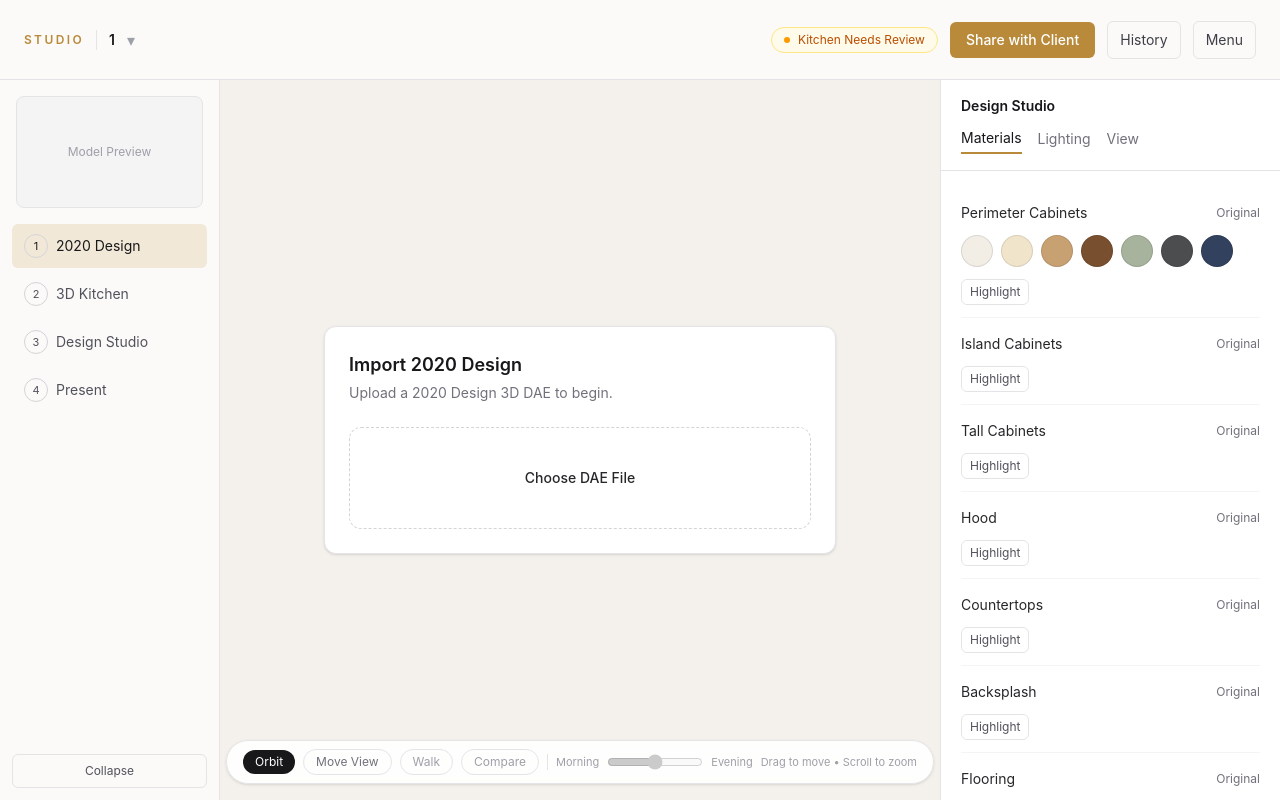
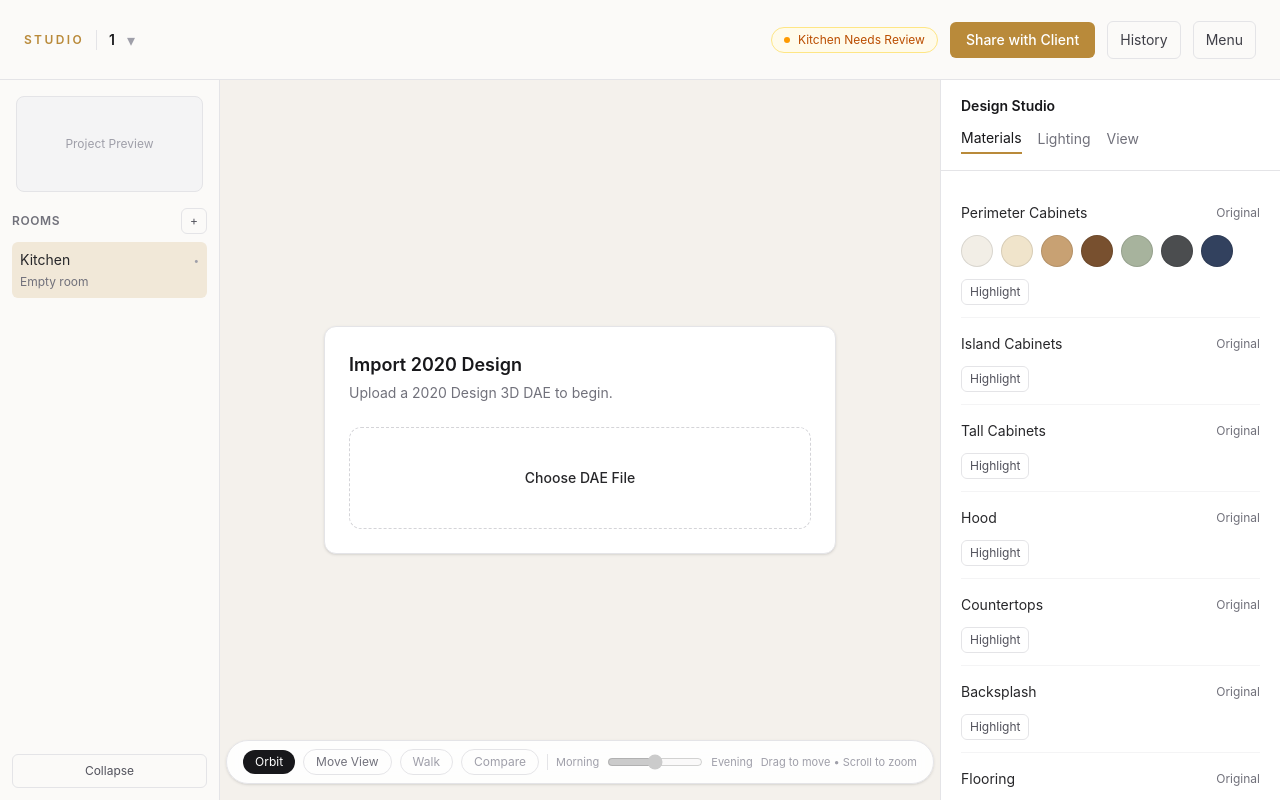
Before and after one commit to cabinetgenies/DesignStudio, a Next.js app: page /projects/1/studio-v2 in a window 1280 px wide. Built offline with nearby package versions, Linux system fonts and the light colour scheme.

Commit message:
feat(studio-v2): organize designs by room

```diff
--- a/components/studio-v2/StudioV2Shell.tsx
+++ b/components/studio-v2/StudioV2Shell.tsx
@@ -8,10 +8,11 @@ import type { V2MaterialSelections } from "@/lib/studio-v2/v2-viewer";
 import type { V2MaterialZone } from "@/lib/studio-v2/materials";
 import type { V2ClassificationSummary } from "@/lib/studio-v2/runtime-classify";
 import { V2_ZONE_LABELS } from "@/lib/studio-v2/materials";
-import V2WorkflowRail, { type V2Stage } from "./V2WorkflowRail";
+import V2RoomsSidebar from "./V2RoomsSidebar";
 import V2StudioHeader from "./V2StudioHeader";
 import V2DesignPanel from "./V2DesignPanel";
 import V2ViewportControls from "./V2ViewportControls";
+import { createRoom, type StudioRoom, type StudioRoomType } from "@/lib/studio-v2/rooms";
 
 type Status =
   | "Reading file"
@@ -22,7 +23,9 @@ type Status =
   | "Import failed";
 
 export default function StudioV2Shell({ projectName }: { projectName: string }) {
-  const [stage, setStage] = useState<V2Stage>("upload");
+  const [stage, setStage] = useState<"upload" | "review" | "finishes" | "viewer">(
+    "upload",
+  );
   const [status, setStatus] = useState<Status>("Reading file");
   const [fileName, setFileName] = useState<string | null>(null);
   const [fileSize, setFileSize] = useState<number | null>(null);
@@ -38,6 +41,9 @@ export default function StudioV2Shell({ projectName }: { projectName: string })
   );
   const [runtimeSummary, setRuntimeSummary] =
     useState<V2ClassificationSummary | null>(null);
+  const initialRoom = createRoom("kitchen");
+  const [rooms, setRooms] = useState<StudioRoom[]>([initialRoom]);
+  const [activeRoomId, setActiveRoomId] = useState<string>(initialRoom.id);
   const [loadError, setLoadError] = useState<string | null>(null);
   const viewerRef = useRef<V2ViewportHandle | null>(null);
 
@@ -59,6 +65,18 @@ export default function StudioV2Shell({ projectName }: { projectName: string })
       setDaeXml(processed.xml);
       setDiagnostics(processed);
       setAssemblies(classifyDaeAssemblies(processed.xml));
+      setRooms((current) =>
+        current.map((room) =>
+          room.id === activeRoomId
+            ? {
+                ...room,
+                daeFileName: file.name,
+                status: "ready",
+                error: null,
+              }
+            : room,
+        ),
+      );
       setStatus(
         processed.duplicateIdCount > 0 || processed.missingTextures.length > 0
           ? "Kitchen needs review"
@@ -91,12 +109,42 @@ export default function StudioV2Shell({ projectName }: { projectName: string })
 
       <div className="flex min-h-0 flex-1">
         {!presenting ? (
-          <V2WorkflowRail
-            stage={stage}
-            fileName={fileName}
+          <V2RoomsSidebar
+            rooms={rooms}
+            activeRoomId={activeRoomId}
             collapsed={leftRailCollapsed}
             onCollapse={() => setLeftRailCollapsed((value) => !value)}
-            onStage={setStage}
+            onSelect={(id) => setActiveRoomId(id)}
+            onAddRoom={(type: StudioRoomType, name: string) => {
+              const room = createRoom(type, name);
+              setRooms((current) => [...current, room]);
+              setActiveRoomId(room.id);
+              setStage("upload");
+              setDaeXml(null);
+              setFileName(null);
+              setAssemblies([]);
+              setSelections({});
+              viewerRef.current?.clearModel();
+            }}
+            onRemoveRoom={(id) => {
+              if (rooms.length === 1) {
+                setRooms((current) =>
+                  current.map((room) =>
+                    room.id === id
+                      ? { ...room, daeFileName: null, status: "empty" as const }
+                      : room,
+                  ),
+                );
+                setDaeXml(null);
+                setFileName(null);
+                viewerRef.current?.clearModel();
+              } else {
+                setRooms((current) => current.filter((room) => room.id !== id));
+                if (activeRoomId === id) {
+                  setActiveRoomId(rooms[0].id);
+                }
+              }
+            }}
           />
         ) : null}
 
--- /dev/null
+++ b/components/studio-v2/V2RoomsSidebar.tsx
@@ -0,0 +1,146 @@
+"use client";
+
+import { useState } from "react";
+import type { StudioRoom, StudioRoomType } from "@/lib/studio-v2/rooms";
+import { ROOM_TYPE_LABELS } from "@/lib/studio-v2/rooms";
+
+export default function V2RoomsSidebar({
+  rooms,
+  activeRoomId,
+  collapsed,
+  onCollapse,
+  onSelect,
+  onAddRoom,
+  onRemoveRoom,
+}: {
+  rooms: StudioRoom[];
+  activeRoomId: string | null;
+  collapsed: boolean;
+  onCollapse: () => void;
+  onSelect: (id: string) => void;
+  onAddRoom: (type: StudioRoomType, name: string) => void;
+  onRemoveRoom: (id: string) => void;
+}) {
+  const [addOpen, setAddOpen] = useState(false);
+  const [newName, setNewName] = useState("");
+  const [newType, setNewType] = useState<StudioRoomType>("kitchen");
+
+  return (
+    <aside
+      className={`flex shrink-0 flex-col border-r border-zinc-200 bg-[#fbfaf8] ${
+        collapsed ? "w-16" : "w-[220px]"
+      }`}
+    >
+      <div className="p-4">
+        <div className="flex h-24 items-center justify-center rounded-lg border border-zinc-200 bg-zinc-100 text-xs text-zinc-400">
+          {collapsed ? "•••" : "Project Preview"}
+        </div>
+      </div>
+
+      <div className="flex items-center justify-between px-3 pb-2">
+        {!collapsed ? <span className="text-xs font-semibold uppercase tracking-wider text-zinc-500">Rooms</span> : null}
+        <button
+          type="button"
+          onClick={() => setAddOpen((value) => !value)}
+          className="rounded-md border border-zinc-200 px-2 py-1 text-xs text-zinc-600 hover:bg-white"
+        >
+          +
+        </button>
+      </div>
+
+      {addOpen ? (
+        <div className="mx-3 mb-3 rounded-md border border-zinc-200 bg-white p-2">
+          <input
+            value={newName}
+            onChange={(e) => setNewName(e.target.value)}
+            placeholder="Room name"
+            className="mb-2 w-full rounded border border-zinc-200 px-2 py-1 text-sm"
+          />
+          <select
+            value={newType}
+            onChange={(e) => {
+              const type = e.target.value as StudioRoomType;
+              setNewType(type);
+              setNewName(ROOM_TYPE_LABELS[type]);
+            }}
+            className="mb-2 w-full rounded border border-zinc-200 px-2 py-1 text-sm"
+          >
+            {Object.entries(ROOM_TYPE_LABELS).map(([key, label]) => (
+              <option key={key} value={key}>
+                {label}
+              </option>
+            ))}
+          </select>
+          <div className="flex gap-1">
+            <button
+              type="button"
+              onClick={() => {
+                onAddRoom(newType, newName.trim() || ROOM_TYPE_LABELS[newType]);
+                setAddOpen(false);
+              }}
+              className="rounded-md bg-zinc-900 px-2 py-1 text-xs text-white"
+            >
+              Create
+            </button>
+            <button
+              type="button"
+              onClick={() => setAddOpen(false)}
+              className="rounded-md border border-zinc-200 px-2 py-1 text-xs text-zinc-600"
+            >
+              Cancel
+            </button>
+          </div>
+        </div>
+      ) : null}
+
+      <nav className="flex-1 overflow-y-auto px-3">
+        {rooms.map((room) => {
+          const active = room.id === activeRoomId;
+          return (
+            <div
+              key={room.id}
+              className={`mb-1 rounded-md px-2 py-2 ${
+                active ? "bg-[#f1e8d8]" : "hover:bg-zinc-100"
+              }`}
+            >
+              <button
+                type="button"
+                onClick={() => onSelect(room.id)}
+                className="flex w-full items-center justify-between text-left"
+              >
+                {!collapsed ? (
+                  <span className="text-sm text-zinc-800">{room.name}</span>
+                ) : null}
+                <span className="text-[10px] text-zinc-400">
+                  {room.status === "ready" ? "✓" : "•"}
+                </span>
+              </button>
+              {!collapsed && active ? (
+                <div className="mt-1 text-xs text-zinc-500">
+                  {room.daeFileName ?? "Empty room"}
+                </div>
+              ) : null}
+              {!collapsed && active && room.daeFileName ? (
+                <button
+                  type="button"
+                  onClick={() => onRemoveRoom(room.id)}
+                  className="mt-1 text-xs text-red-600 hover:underline"
+                >
+                  Remove model
+                </button>
+              ) : null}
+            </div>
+          );
+        })}
+      </nav>
+
+      <button
+        type="button"
+        onClick={onCollapse}
+        className="m-3 rounded-md border border-zinc-200 px-3 py-2 text-xs text-zinc-600 hover:bg-white"
+      >
+        {collapsed ? "Expand" : "Collapse"}
+      </button>
+    </aside>
+  );
+}
--- /dev/null
+++ b/lib/studio-v2/rooms.ts
@@ -0,0 +1,42 @@
+export type StudioRoomType =
+  | "kitchen"
+  | "primary-bathroom"
+  | "guest-bathroom"
+  | "laundry"
+  | "closet"
+  | "other";
+
+export interface StudioRoom {
+  id: string;
+  name: string;
+  type: StudioRoomType;
+  daeFileName: string | null;
+  status: "empty" | "loading" | "ready" | "failed";
+  error: string | null;
+}
+
+export const ROOM_TYPE_LABELS: Record<StudioRoomType, string> = {
+  kitchen: "Kitchen",
+  "primary-bathroom": "Primary Bathroom",
+  "guest-bathroom": "Guest Bathroom",
+  laundry: "Laundry Room",
+  closet: "Closet",
+  other: "Other Room",
+};
+
+let counter = 0;
+
+export function createRoom(
+  type: StudioRoomType,
+  name?: string,
+): StudioRoom {
+  counter += 1;
+  return {
+    id: `room-${Date.now()}-${counter}`,
+    name: name ?? ROOM_TYPE_LABELS[type],
+    type,
+    daeFileName: null,
+    status: "empty",
+    error: null,
+  };
+}
```
